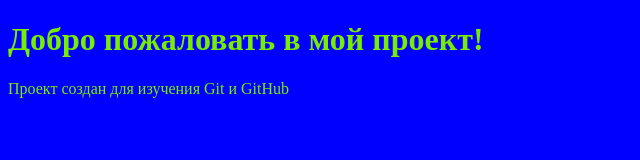
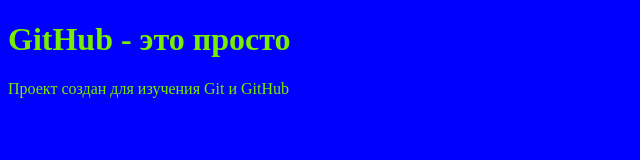
Before and after one commit to DorozhkinE1556/Lab15, a plain HTML site: page index.html in a window 1280 px wide. Shown: the whole page, without its empty margins (0-640 px from the left). Drawn offline with Linux system fonts and the light colour scheme; files that its build step writes are made by us from their sources.

Commit message:
Update index.html
Изменение заголовка

```diff
--- a/index.html
+++ b/index.html
@@ -6,7 +6,7 @@
         <link rel="stylesheet" href="./Lab15_part1/css/style.css">
     </head>
 <body>
-    <h1>Добро пожаловать в мой проект!</h1>
+    <h1>GitHub - это просто</h1>
     <p>Проект создан для изучения Git и GitHub</p>
 </body>
 </html>
```
